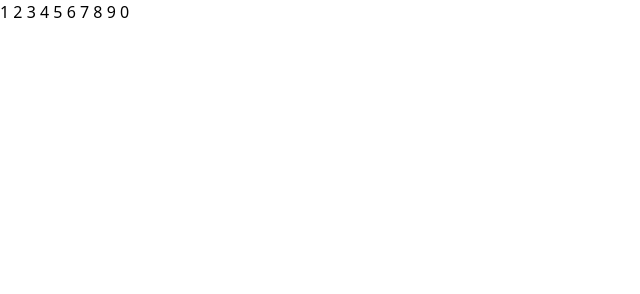
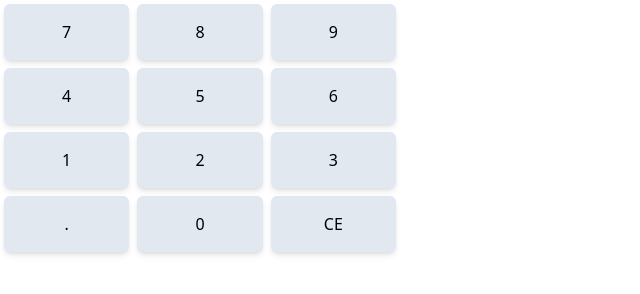
Before and after one commit to Ben-Cor/ITOnlineJSTasks, a website built with Vite: page basic-calc/index.html in a window 1280 px wide. Shown: the whole page, without its empty margins (0-640 px from the left). Built offline with nearby package versions, Linux system fonts and the light colour scheme.

Commit message:
added calc  buttons with styling

```diff
--- a/basic-calc/index.html
+++ b/basic-calc/index.html
@@ -8,17 +8,20 @@
   </head>
   <body>
     <div id="calcContainer">
-      <button>1</button>
-      <button>2</button>
-      <button>3</button>
-      <button>4</button>
-      <button>5</button>
-      <button>6</button>
-      <button>7</button>
-      <button>8</button>
-      <button>9</button>
-      <button>0</button>
+      <div id="calcButtons" class="grid grid-cols-3 w-[400px]">
+        <button class="p-4 bg-slate-200 m-1 shadow-md rounded-md">7</button>
+        <button class="p-4 bg-slate-200 m-1 shadow-md rounded-md">8</button>
+        <button class="p-4 bg-slate-200 m-1 shadow-md rounded-md">9</button>
+        <button class="p-4 bg-slate-200 m-1 shadow-md rounded-md">4</button>
+        <button class="p-4 bg-slate-200 m-1 shadow-md rounded-md">5</button>
+        <button class="p-4 bg-slate-200 m-1 shadow-md rounded-md">6</button>
+        <button class="p-4 bg-slate-200 m-1 shadow-md rounded-md">1</button>
+        <button class="p-4 bg-slate-200 m-1 shadow-md rounded-md">2</button>
+        <button class="p-4 bg-slate-200 m-1 shadow-md rounded-md">3</button>
+        <button class="p-4 bg-slate-200 m-1 shadow-md rounded-md">.</button>
+        <button class="p-4 bg-slate-200 m-1 shadow-md rounded-md">0</button>
+        <button class="p-4 bg-slate-200 m-1 shadow-md rounded-md">CE</button>
+      </div>
     </div>
-
   </body>
 </html>
```
